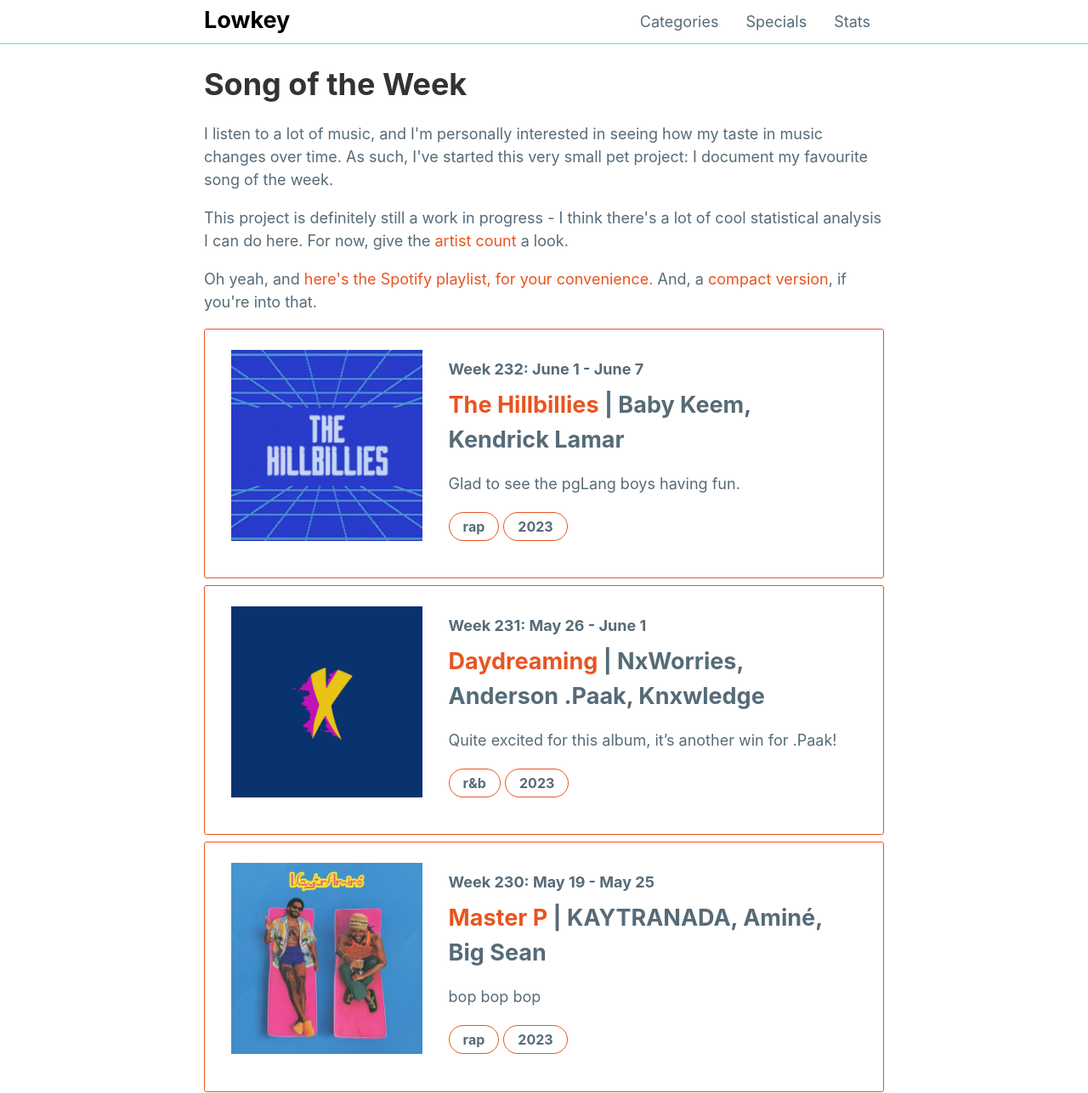
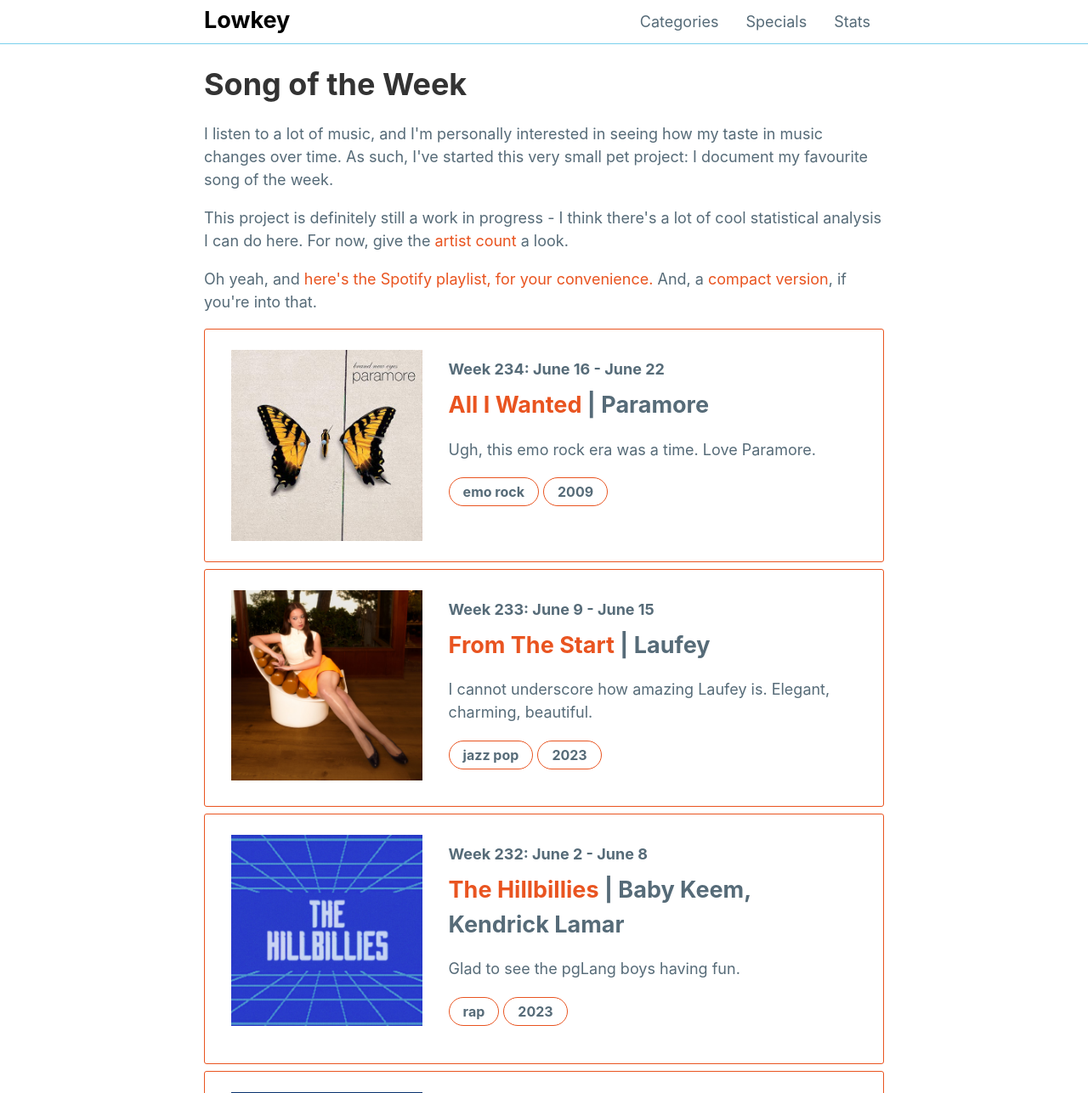
Before and after one commit to mattxwang/lowkey, a Jekyll site: the page built from stats/song-of-the-week.html, in a window 1280 px wide and 1400 px high, cut to the strip 0-1287 px from the top of the window. Shown: the whole strip at 85% size. Built offline with Jekyll 4.4.1, drawn with Linux system fonts in a browser that asks for light colours; comment, search, counter and statistics services are not loaded.

Commit message:
catching up again!

```diff
--- a/_data/sotw.yml
+++ b/_data/sotw.yml
@@ -2597,7 +2597,7 @@
   year: 2023
   blurb: Quite excited for this album, it's another win for .Paak!
 week232:
-  week: "Week 232: June 1 - June 7"
+  week: "Week 232: June 2 - June 8"
   title: "The Hillbillies"
   artists:
   - "Baby Keem"
@@ -2607,3 +2607,23 @@
   genre: "rap"
   year: 2023
   blurb: Glad to see the pgLang boys having fun.
+week233:
+  week: "Week 233: June 9 - June 15"
+  title: "From The Start"
+  artists:
+  - "Laufey"
+  album: "From The Start"
+  album_art: "from-the-start.jpeg"
+  genre: "jazz pop"
+  year: 2023
+  blurb: I cannot underscore how amazing Laufey is. Elegant, charming, beautiful.
+week234:
+  week: "Week 234: June 16 - June 22"
+  title: "All I Wanted"
+  artists:
+  - "Paramore"
+  album: "Brand New Eyes"
+  album_art: "brand-new-eyes.jpg"
+  genre: "emo rock"
+  year: 2009
+  blurb: Ugh, this emo rock era was a time. Love Paramore.
```
Also changed, not shown: img/albums/brand-new-eyes.jpg (added), img/albums/from-the-start.jpeg (added).
